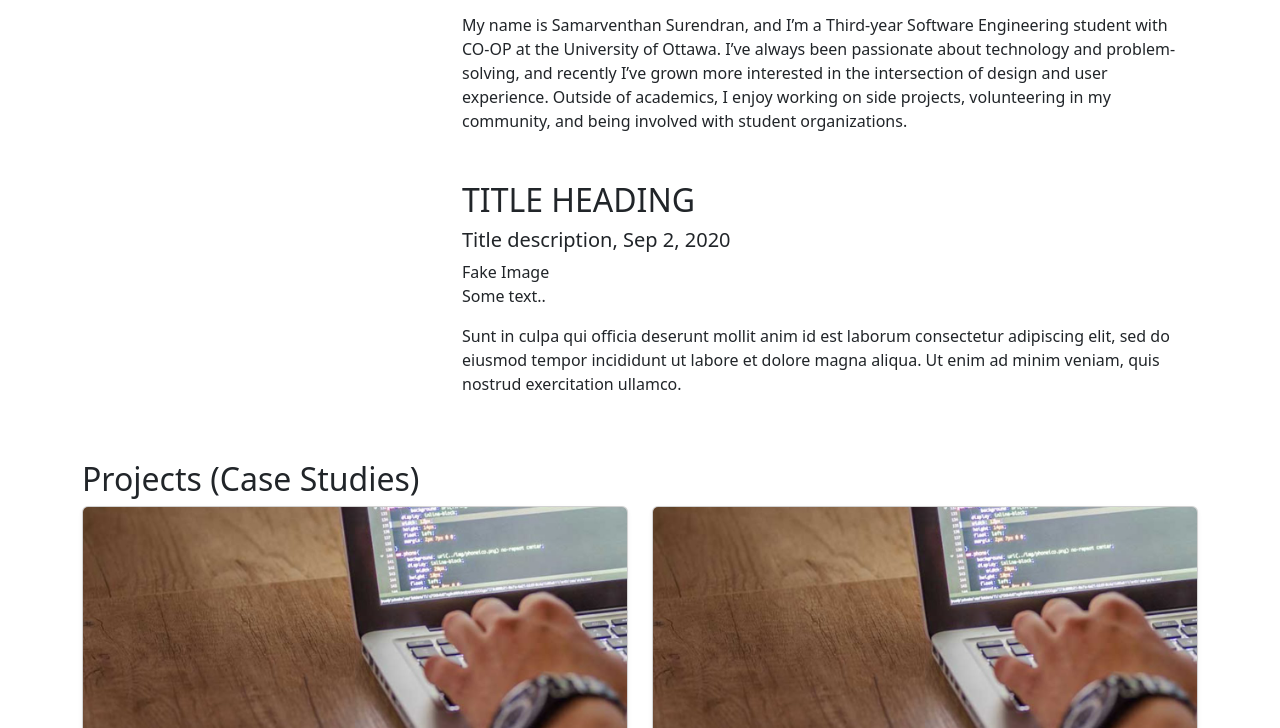
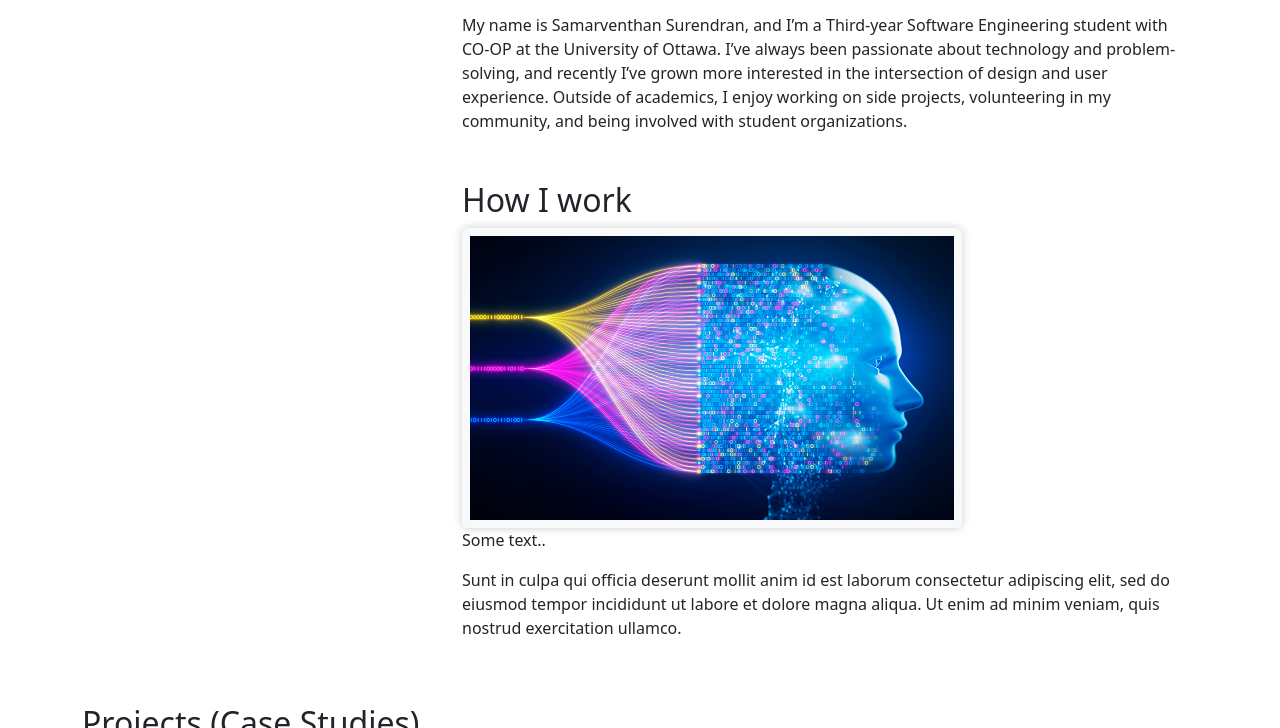
Before and after one commit to SS-SSUMO21/Portfolio, a plain HTML site: page Index.html in a window 1280 px wide. Shown: the part 573-1301 px from the top of the page. Drawn offline with nearby package versions, Linux system fonts and the light colour scheme.

Commit message:
Added picture

```diff
--- a/Index.html
+++ b/Index.html
@@ -79,10 +79,9 @@
 
       <p>Hi!</p>
       <p>My name is Samarventhan Surendran, and I’m a Third-year Software Engineering student with CO-OP at the University of Ottawa. I’ve always been passionate about technology and problem-solving, and recently I’ve grown more interested in the intersection of design and user experience. Outside of academics, I enjoy working on side projects, volunteering in my community, and being involved with student organizations.</p>
-
-      <h2 class="mt-5">TITLE HEADING</h2>
-      <h5>Title description, Sep 2, 2020</h5>
-      <div class="fakeimg">Fake Image</div>
+ <!-- How I work -->
+      <h2 class="mt-5">How I work</h2>
+      <img src="images/HIW.jpg" alt="How I Work" class="img-fluid rounded img" style="width: 500px; height: 300;">
       <p>Some text..</p>
       <p>Sunt in culpa qui officia deserunt mollit anim id est laborum consectetur adipiscing elit, sed do eiusmod tempor incididunt ut labore et dolore magna aliqua. Ut enim ad minim veniam, quis nostrud exercitation ullamco.</p>
     </div>
```
Also changed, not shown: Images/HIW.jpg (added).
